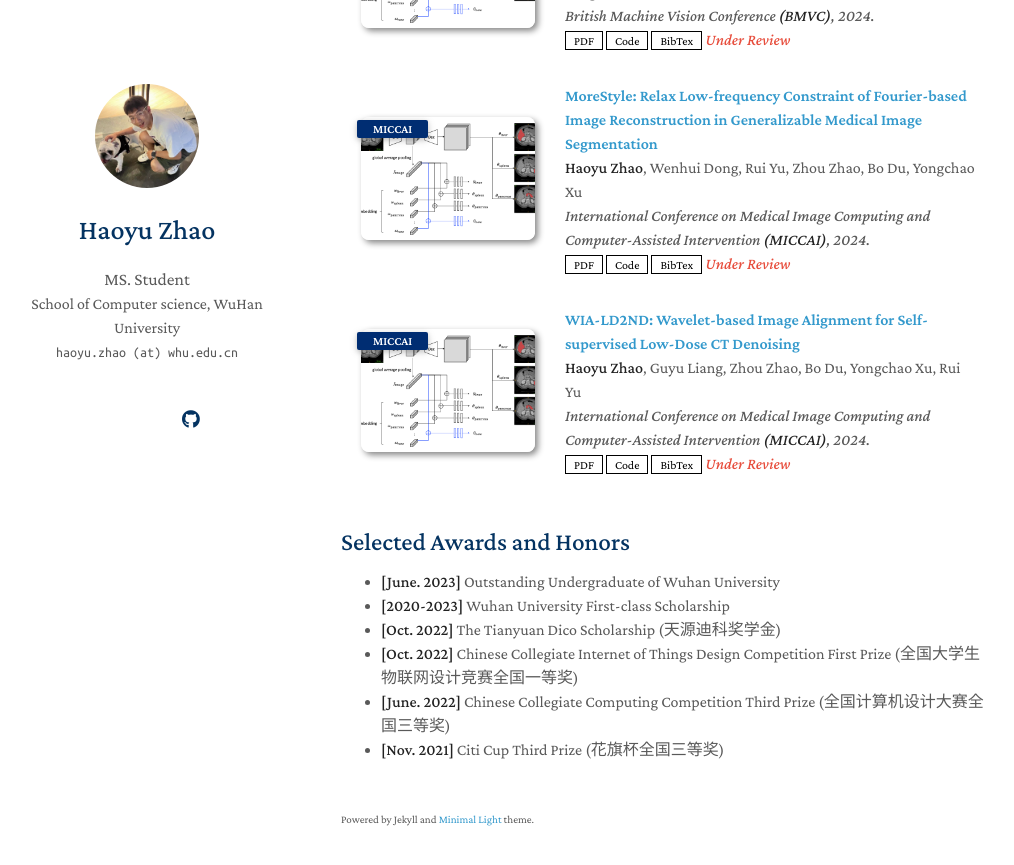
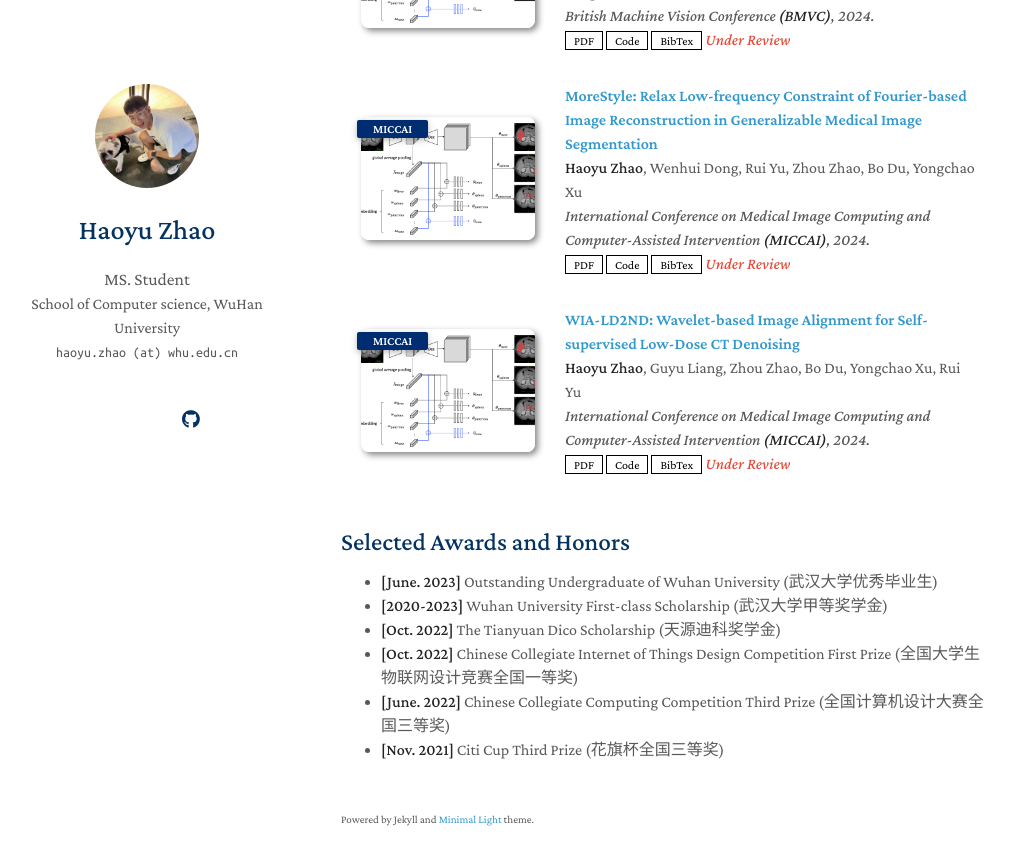
Before and after one commit to zhaohaoyu376/zhaohaoyu376.github.io, a Jekyll site: the page built from index.md, in a window 1280 px wide and 900 px high, scrolled down 783 px. Shown: the top 865 px of the window, without its empty margins (129-1143 px from the left). Built offline with Jekyll 4.4.1, drawn with Linux system fonts in a browser that asks for light colours; nearby versions of some CDN libraries; a style sheet for code colours, icons or effects is not loaded; our own code applies the rules of GitHub Pages for plain Markdown files.

Commit message:
Update index.md

```diff
--- a/index.md
+++ b/index.md
@@ -18,8 +18,8 @@
 {% include_relative _includes/publications.md %}
 
 ## Selected Awards and Honors
-- **[June. 2023]** Outstanding Undergraduate of Wuhan University
-- **[2020-2023]** Wuhan University First-class Scholarship
+- **[June. 2023]** Outstanding Undergraduate of Wuhan University (武汉大学优秀毕业生)
+- **[2020-2023]** Wuhan University First-class Scholarship (武汉大学甲等奖学金)
 - **[Oct. 2022]** The Tianyuan Dico Scholarship (天源迪科奖学金)
 - **[Oct. 2022]** Chinese Collegiate Internet of Things Design Competition First Prize (全国大学生物联网设计竞赛全国一等奖)
 - **[June. 2022]** Chinese Collegiate Computing Competition Third Prize (全国计算机设计大赛全国三等奖)
```
